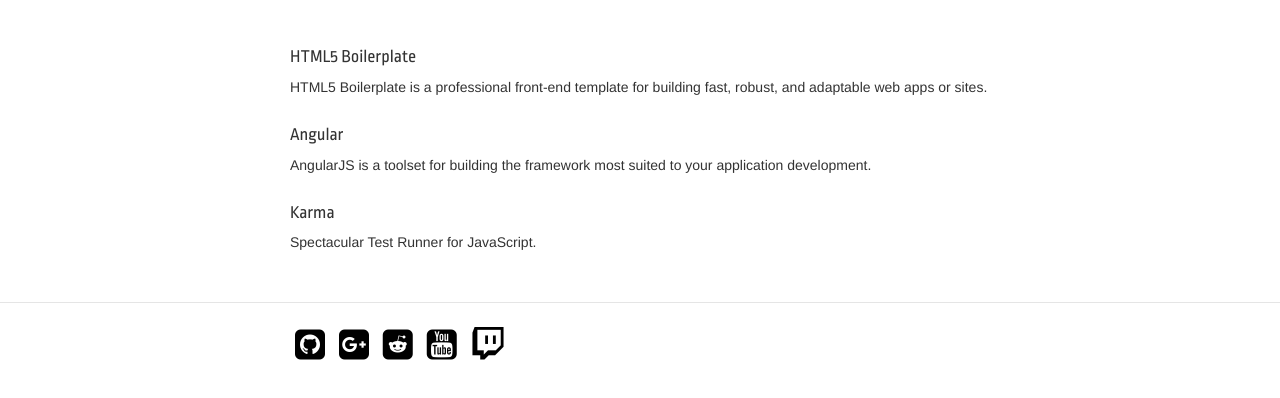
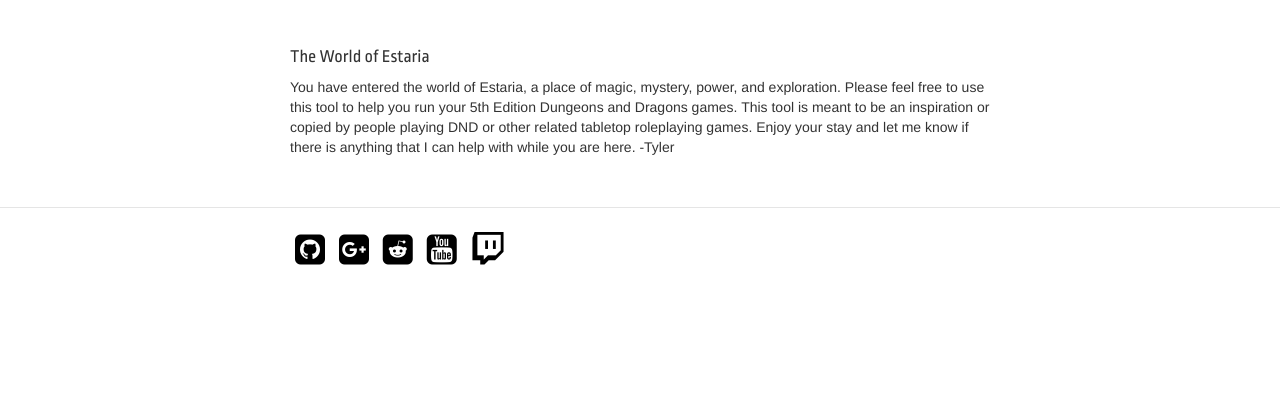
Before and after one commit to SirTyz/fourthgrunt, a website: page app/index.html in a window 1280 px wide. Shown: the part 356-754 px from the top of the page. Drawn offline with nearby package versions, Linux system fonts and the light colour scheme; some packages are replaced by stand-ins of ours; files that its build step writes are made by us from their sources; a web font is replaced by a local one.

Commit message:
Added a homepage description

```diff
--- a/app/views/main.html
+++ b/app/views/main.html
@@ -3,16 +3,8 @@
 </div>
 
 <div class="row marketing">
-  <h4>HTML5 Boilerplate</h4>
+  <h4>The World of Estaria</h4>
   <p>
-    HTML5 Boilerplate is a professional front-end template for building fast, robust, and adaptable web apps or sites.
+    You have entered the world of Estaria, a place of magic, mystery, power, and exploration. Please feel free to use this tool to help you run your 5th Edition Dungeons and Dragons games. This tool is meant to be an inspiration or copied by people playing DND or other related tabletop roleplaying games. Enjoy your stay and let me know if there is anything that I can help with while you are here. -Tyler
   </p>
-
-  <h4>Angular</h4>
-  <p>
-    AngularJS is a toolset for building the framework most suited to your application development.
-  </p>
-
-  <h4>Karma</h4>
-  <p>Spectacular Test Runner for JavaScript.</p>
 </div>
```
